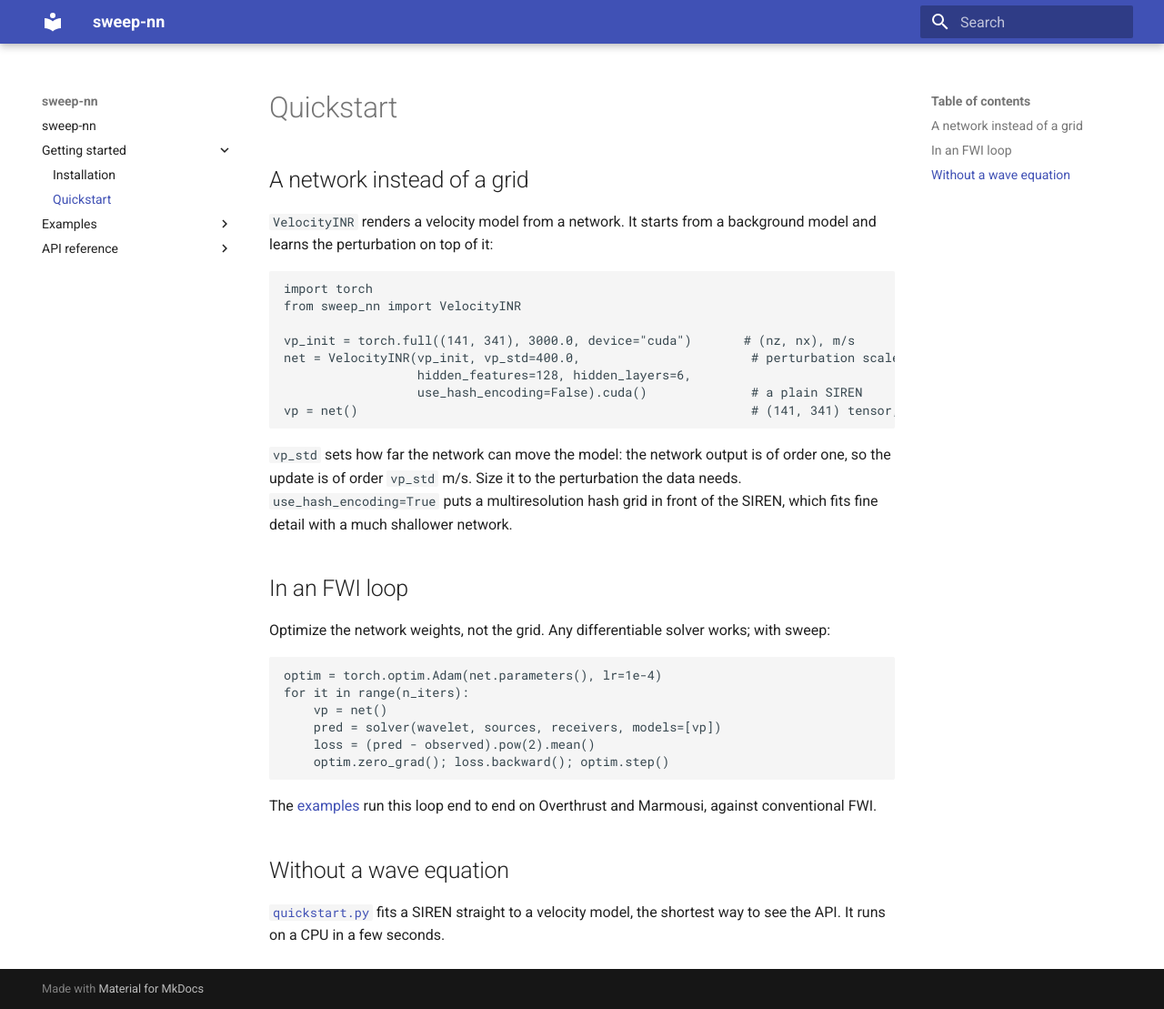
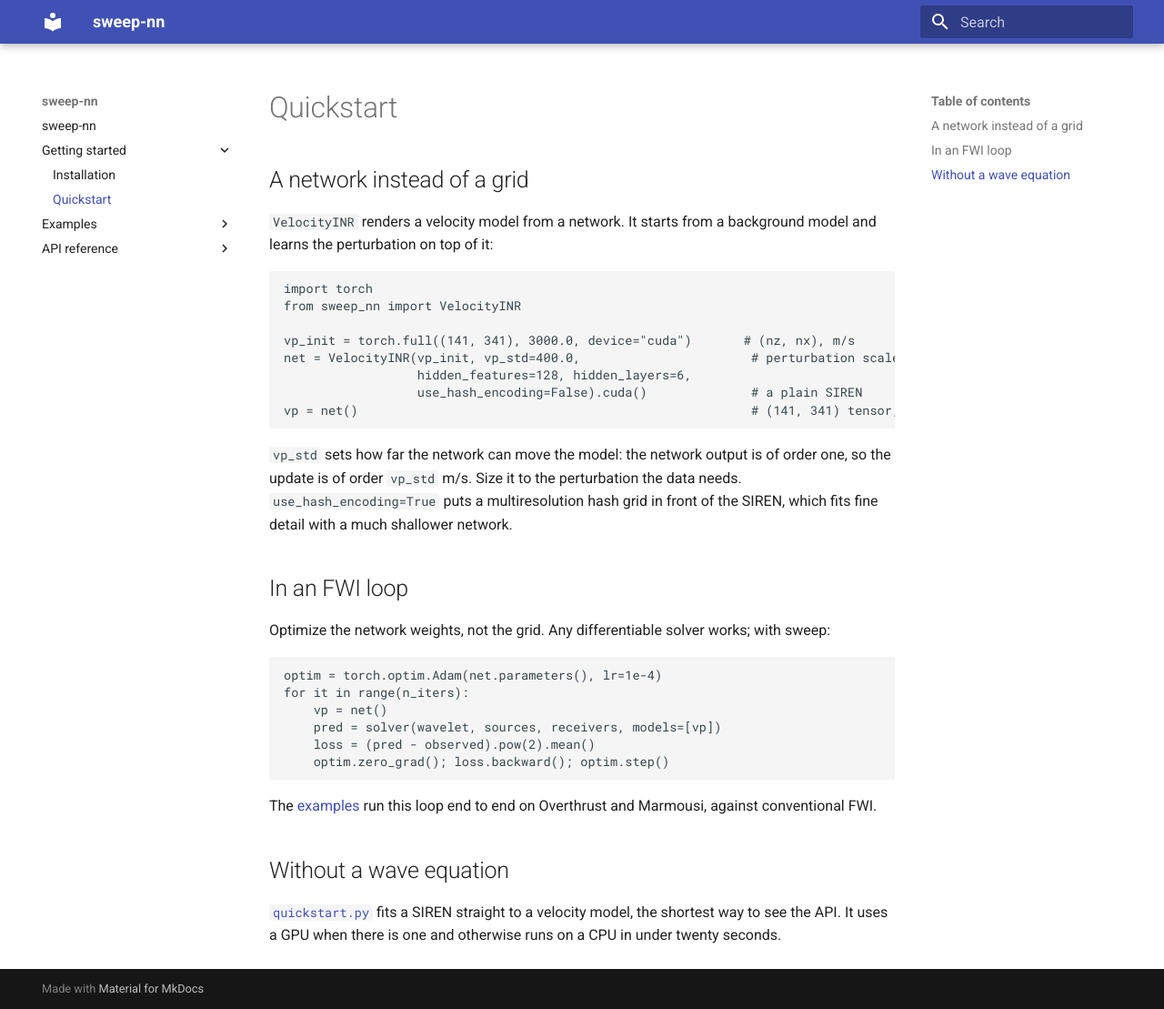
Before and after one commit to DeepWave-KAUST/sweep-nn, an MkDocs documentation site: the page built from docs/getting-started/quickstart.md, in a window 1280 px wide and 1109 px high. Shown: the whole window at 91% size. Built offline with MkDocs 1.6.1 and Material for MkDocs 9.7.7, drawn with Linux system fonts in a browser that asks for light colours.

Commit message:
examples: quickstart picks the GPU when present, fixes the seed, lr 1e-4
Co-Authored-By: Claude Opus 5.5 <noreply@anthropic.com>

```diff
--- a/docs/getting-started/quickstart.md
+++ b/docs/getting-started/quickstart.md
@@ -40,5 +40,5 @@ Marmousi, against conventional FWI.
 ## Without a wave equation
 
 [`quickstart.py`](https://github.com/DeepWave-KAUST/sweep-nn/blob/main/docs/examples/quickstart.py)
-fits a SIREN straight to a velocity model, the shortest way to see the API. It runs on a
-CPU in a few seconds.
+fits a SIREN straight to a velocity model, the shortest way to see the API. It uses a GPU
+when there is one and otherwise runs on a CPU in under twenty seconds.
```
Also changed, not shown: docs/examples/quickstart.py (+15 -8 lines).
